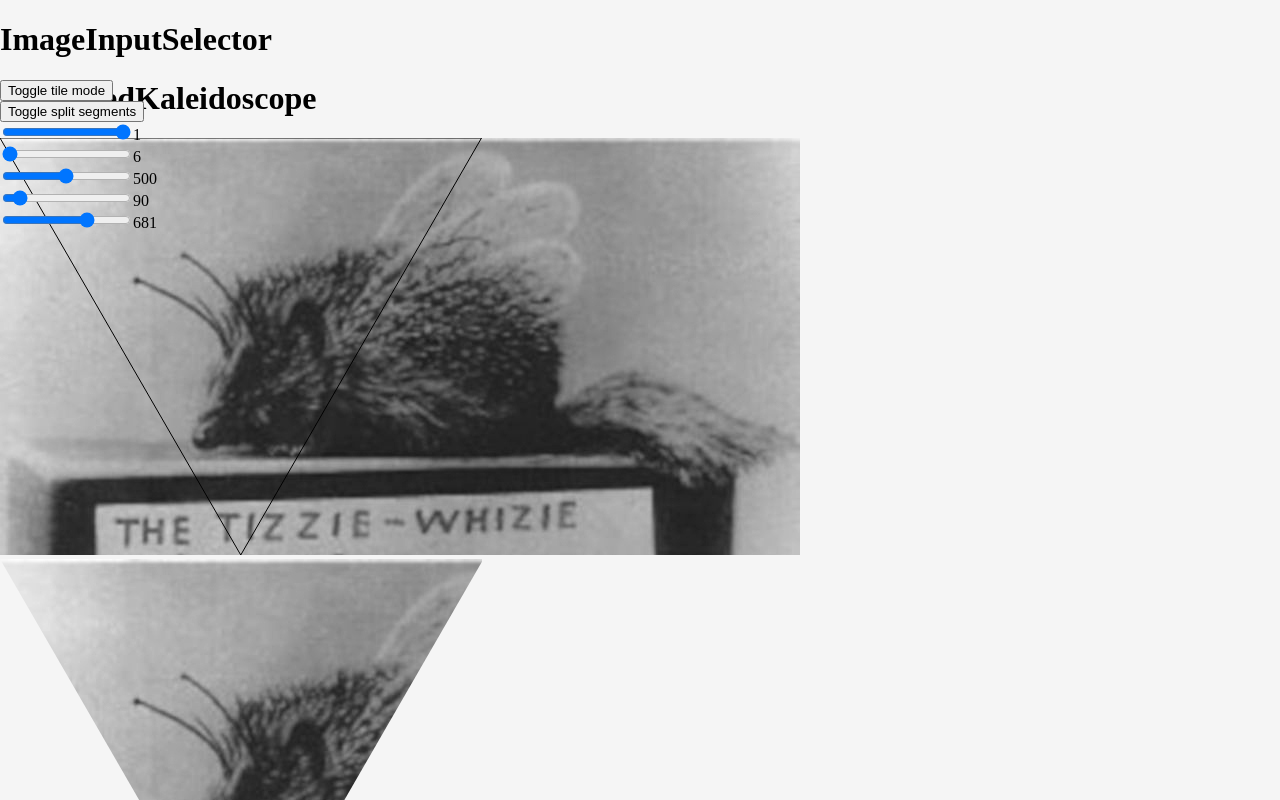
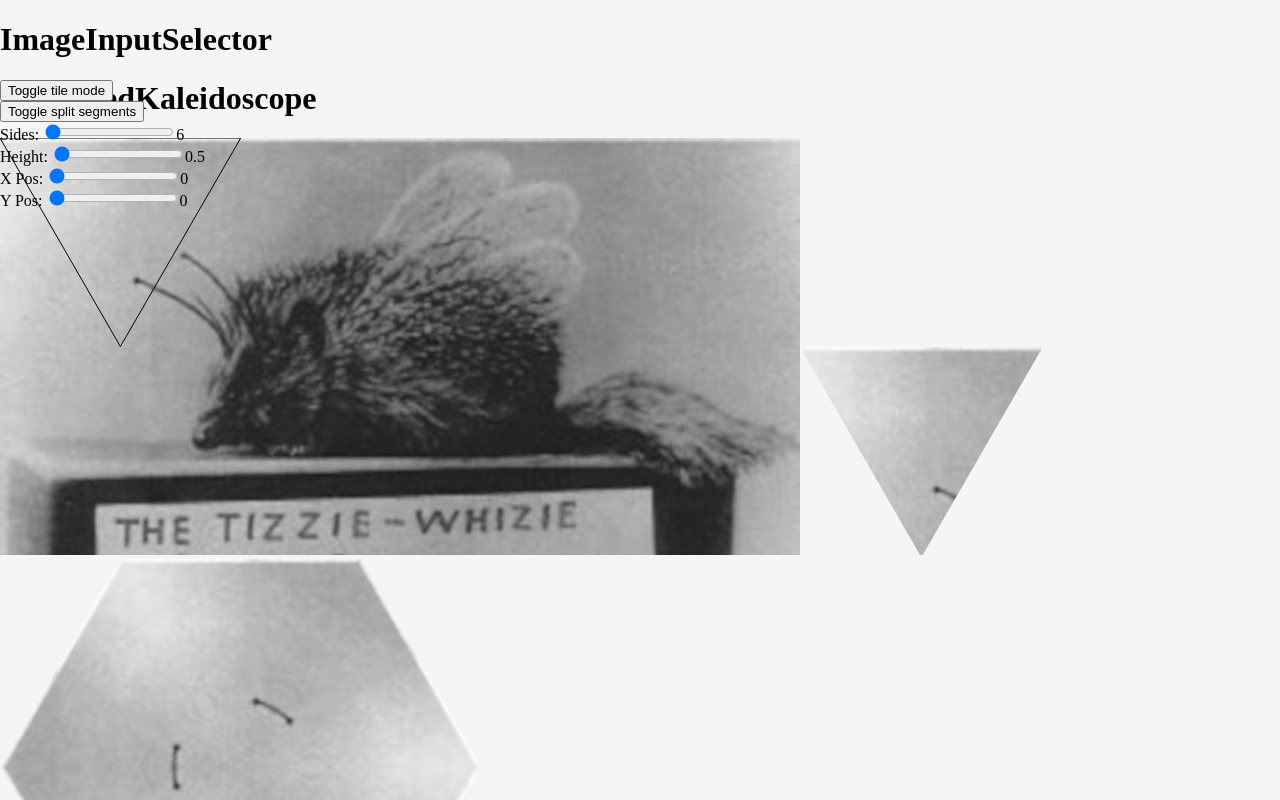
Before and after one commit to chrisdennett/kaleidoscope, a React (Create React App) app: page / in a window 1280 px wide. Shown: the top 800 px of the page. Built offline with nearby package versions, Linux system fonts and the light colour scheme.

Commit message:
added position controls

```diff
--- a/src/App.js
+++ b/src/App.js
@@ -13,7 +13,9 @@ const defaultSettings = {
   useSplitSegments: false,
   xOffset: 681,
   yOffset: 90,
-  heightFrac: 1,
+  heightFrac: 0.5,
+  xFrac: 0,
+  yFrac: 0,
 };
 
 export default function App() {
--- a/src/controls/Controls.js
+++ b/src/controls/Controls.js
@@ -1,29 +1,8 @@
 import React from "react";
 
-const maxPolyHeight = 960;
-const minPolyHeight = 50;
-
 const Controls = ({ settings, setSettings }) => {
-  const { numSegments, polyHeight, yOffset, xOffset, heightFrac } = settings;
-
   const onControlUpdate = (key, newValue) => {
     setSettings({ ...settings, [key]: newValue });
-  };
-
-  const onPolyHeightSliderChange = (e) => {
-    onControlUpdate("polyHeight", e.target.value);
-  };
-
-  const onYOffsetSliderChange = (e) => {
-    onControlUpdate("yOffset", e.target.value);
-  };
-
-  const onXOffsetSliderChange = (e) => {
-    onControlUpdate("xOffset", e.target.value);
-  };
-
-  const onNumSegmentsSliderChange = (e) => {
-    onControlUpdate("numSegments", e.target.value);
   };
 
   const toggleTileMode = () => {
@@ -32,9 +11,6 @@ const Controls = ({ settings, setSettings }) => {
 
   const toggleUseSplitSegments = () => {
     onControlUpdate("useSplitSegments", !settings.useSplitSegments);
-  };
-  const onHeightFracSliderChange = (e) => {
-    onControlUpdate("heightFrac", e.target.value);
   };
 
   return (
@@ -48,64 +24,80 @@ const Controls = ({ settings, setSettings }) => {
             Toggle split segments
           </button>
         </div>
-        <div>
-          <input
-            type="range"
-            min={0.5}
-            max={1}
-            step="0.05"
-            value={heightFrac}
-            onChange={onHeightFracSliderChange}
-          />
-          {heightFrac}
-        </div>
-        <div>
-          <input
-            type="range"
-            min={6}
-            max={100}
-            step="2"
-            value={numSegments}
-            onChange={onNumSegmentsSliderChange}
-          />
-          {numSegments}
-        </div>
-        <div>
-          <input
-            type="range"
-            min={minPolyHeight}
-            max={maxPolyHeight}
-            step="2"
-            value={polyHeight}
-            onChange={onPolyHeightSliderChange}
-          />
-          {polyHeight}
-        </div>
-        <div>
-          <input
-            type="range"
-            min="0"
-            max={polyHeight * 2}
-            step="1"
-            value={yOffset}
-            onChange={onYOffsetSliderChange}
-          />
-          {yOffset}
-        </div>
-        <div>
-          <input
-            type="range"
-            min="0"
-            max={polyHeight * 2}
-            step="1"
-            value={xOffset}
-            onChange={onXOffsetSliderChange}
-          />
-          {xOffset}
-        </div>
+
+        <Slider
+          label={"Sides: "}
+          min={6}
+          max={50}
+          step={2}
+          propertyName={"numSegments"}
+          setSettings={setSettings}
+          settings={settings}
+        />
+
+        <Slider
+          label={"Height: "}
+          min={0.5}
+          max={1}
+          step={0.01}
+          propertyName={"heightFrac"}
+          setSettings={setSettings}
+          settings={settings}
+        />
+
+        <Slider
+          label={"X Pos: "}
+          min={0}
+          max={1}
+          step={0.01}
+          propertyName={"xFrac"}
+          setSettings={setSettings}
+          settings={settings}
+        />
+
+        <Slider
+          label={"Y Pos: "}
+          min={0}
+          max={1}
+          step={0.01}
+          propertyName={"yFrac"}
+          setSettings={setSettings}
+          settings={settings}
+        />
       </div>
     </div>
   );
 };
 
 export default Controls;
+
+const Slider = ({
+  min,
+  max,
+  step,
+  propertyName,
+  label,
+  setSettings,
+  settings,
+}) => {
+  const value = settings[propertyName];
+
+  const onSliderChange = (e) => {
+    setSettings({ ...settings, [propertyName]: e.target.value });
+  };
+
+  return (
+    <div>
+      {label}
+      <input
+        type="range"
+        min={min}
+        max={max}
+        step={step}
+        value={value}
+        onChange={onSliderChange}
+      />
+      {value}
+    </div>
+  );
+};
--- a/src/functions/drawPolygons.js
+++ b/src/functions/drawPolygons.js
@@ -1,12 +1,16 @@
 import { drawSplitTriangleCanvas, drawTriangleCanvas } from "./drawTriangles";
 
-export const getTriangleData = (img, numSegments, heightFrac) => {
+export const getTriangleData = (img, settings) => {
+  const { numSegments, heightFrac, xFrac, yFrac } = settings;
   const height = img.height * heightFrac;
   const halfSideLength = height * Math.tan(Math.PI / numSegments);
   const sideLength = halfSideLength * 2;
 
-  const x1 = 0;
-  const y1 = 0;
+  const maxX = img.width - sideLength;
+  const maxY = img.height - height;
+
+  const x1 = maxX * xFrac;
+  const y1 = maxY * yFrac;
   const x2 = x1 + sideLength;
   const y2 = y1;
   const x3 = x1 + halfSideLength;
@@ -15,6 +19,7 @@ export const getTriangleData = (img, numSegments, heightFrac) => {
   return {
     height,
     sideLength,
+    bounds: { x: x1, y: y1, w: sideLength, h: height },
     points: [
       { x: x1, y: y1 },
       { x: x2, y: y2 },
@@ -23,15 +28,12 @@ export const getTriangleData = (img, numSegments, heightFrac) => {
   };
 };
 
-export const createTriangleCanvas = (
-  img,
-  useSplitSegments,
-  height,
-  sideLength
-) => {
+export const createTriangleCanvas = (img, useSplitSegments, triangleData) => {
+  const { sideLength, height, bounds } = triangleData;
+
   const triCanvas = useSplitSegments
     ? drawSplitTriangleCanvas(img, sideLength, height)
-    : drawTriangleCanvas(img, sideLength, height);
+    : drawTriangleCanvas(img, sideLength, height, bounds);
 
   return triCanvas;
 };
--- a/src/functions/drawTriangles.js
+++ b/src/functions/drawTriangles.js
@@ -1,4 +1,4 @@
-export function drawTriangleCanvas(img, triW, triH) {
+export function drawTriangleCanvas(img, triW, triH, bounds) {
   const outCanvas = document.createElement("canvas");
   const halfTriWidth = triW / 2;
 
@@ -17,13 +17,8 @@ export function drawTriangleCanvas(img, triW, triH) {
   ctx.lineTo(halfTriWidth, triH);
   ctx.clip();
 
-  const startXFrac = 0;
-  const startYFrac = 0;
-
-  const maxStartX = img.width - triW;
-  const maxStartY = img.height - triH;
-  const startX = startXFrac * maxStartX;
-  const startY = startYFrac * maxStartY;
+  const startX = bounds.x;
+  const startY = bounds.y;
 
   // move image so centerX of webcam is in the centerX of triangle
   // const imgX = (img.width - triW) / 2;
--- a/src/kaleidoscopeCanvas/AnimatedKaleidoscope.js
+++ b/src/kaleidoscopeCanvas/AnimatedKaleidoscope.js
@@ -21,15 +21,14 @@ const AnimatedKaleidoscope = ({ srcImg, frameNumber, settings }) => {
       return;
 
     const { numSegments, useSplitSegments, heightFrac } = settings;
-    const triangleData = getTriangleData(srcImg, numSegments, heightFrac);
+    const triangleData = getTriangleData(srcImg, settings);
     // source canvas showing orig image
     drawSrcCanvasToScreen(srcImg, srcCanvasRef.current, triangleData);
     // triangle canvas showing just the triangle
     const triCanvas = createTriangleCanvas(
       srcImg,
       useSplitSegments,
-      triangleData.height,
-      triangleData.sideLength
+      triangleData
     );
     drawTriangleCanvasToScreen(triCanvas, triCanvasRef.current, triangleData);
     // full polygon canvas
```
